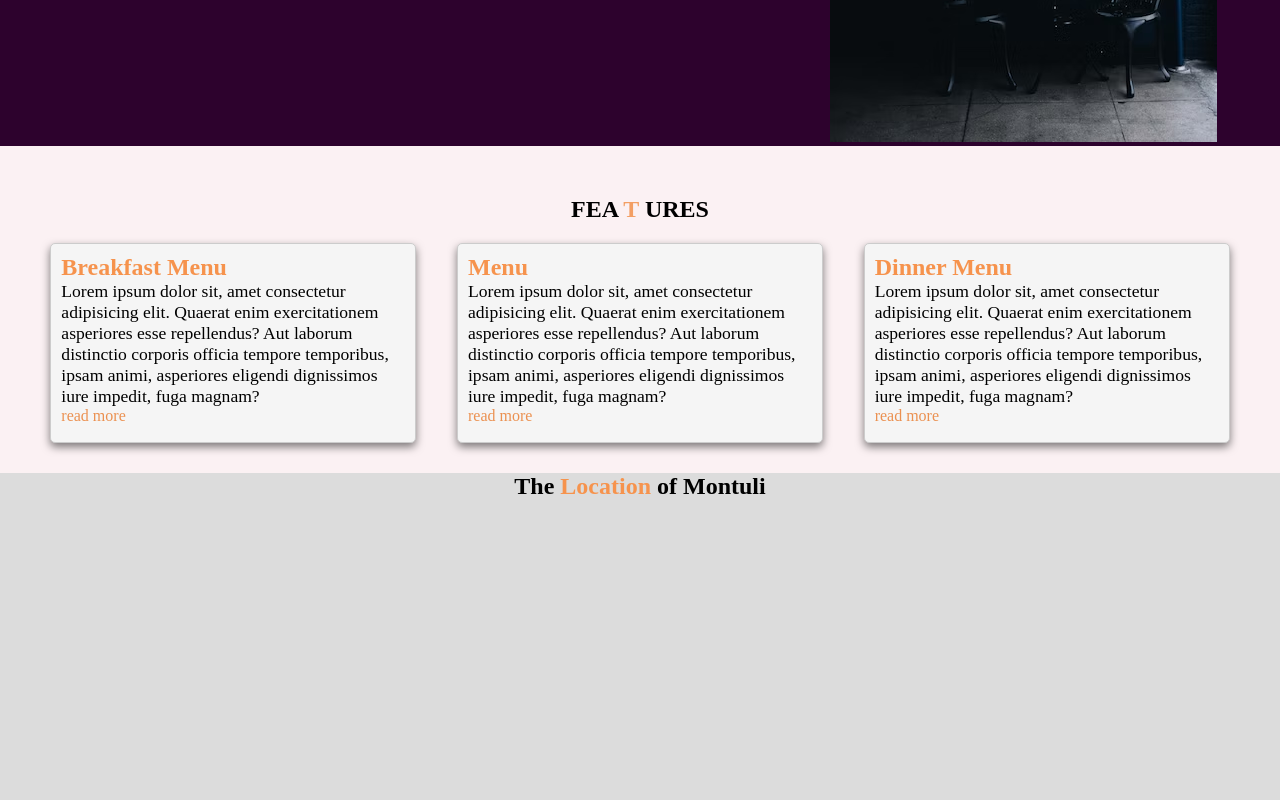
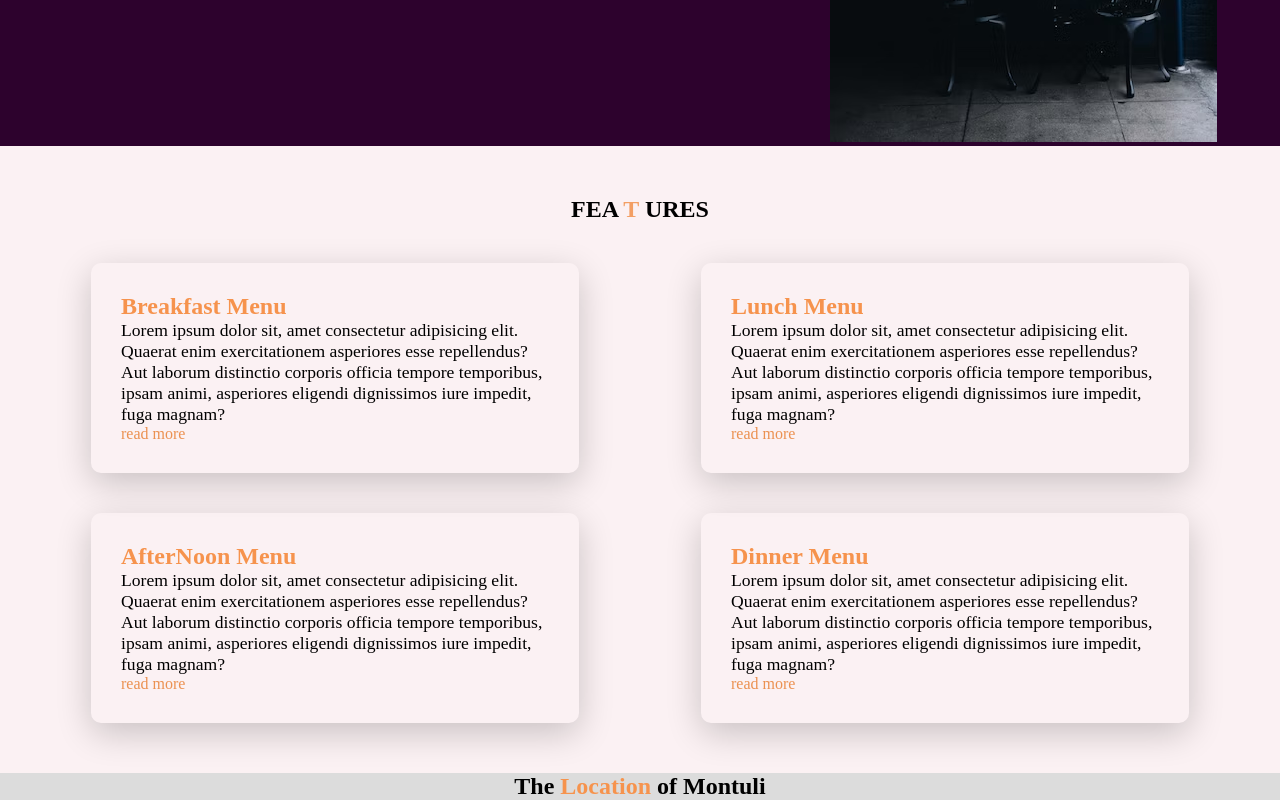
Before and after one commit to Flocky05/MonTuli-Cafe, a plain HTML site: page index.html in a window 1280 px wide. Shown: the part 529-1329 px from the top of the page. Before the commit the page ends 1029 px from the top, so only its background shows below. Drawn offline with Linux system fonts and the light colour scheme.

Commit message:
update FEA T URES section

```diff
--- a/index.html
+++ b/index.html
@@ -6,6 +6,7 @@
     <meta name="viewport" content="width=device-width, initial-scale=1.0">
     <title>MonTuli Cafe</title>
     <link rel="shortcut icon" href="./images/favicon/coffee.png" type="image/x-icon">
+    <link rel="stylesheet" href="https://cdnjs.cloudflare.com/ajax/libs/font-awesome/6.0.0-beta3/css/all.min.css">
 </head>
 <body>
     <!-- navbar section start  -->
@@ -45,7 +46,13 @@
                     <a href="" style="text-decoration: none; color: rgb(235, 145, 81);">read more</a>
                 </div>
                 <div class="card">
-                    <h3 style="color: rgb(246, 147, 77); font-size: 1.5rem;"> Menu</h3>
+                    <h3 style="color: rgb(246, 147, 77); font-size: 1.5rem;">Lunch Menu</h3>
+                    <p style="font-size: 1.1rem;">Lorem ipsum dolor sit, amet consectetur adipisicing elit. Quaerat enim exercitationem asperiores esse repellendus? Aut laborum distinctio corporis officia tempore temporibus, ipsam animi, asperiores eligendi dignissimos iure impedit, fuga magnam?</p>
+                    <a href="" style="text-decoration: none; color: rgb(235, 145, 81);">read more</a>
+                </div>
+                <div class="card">
+                    <i class="CiStar"></i>
+                    <h3 style="color: rgb(246, 147, 77); font-size: 1.5rem;">AfterNoon Menu</h3>
                     <p style="font-size: 1.1rem;">Lorem ipsum dolor sit, amet consectetur adipisicing elit. Quaerat enim exercitationem asperiores esse repellendus? Aut laborum distinctio corporis officia tempore temporibus, ipsam animi, asperiores eligendi dignissimos iure impedit, fuga magnam?</p>
                     <a href="" style="text-decoration: none; color: rgb(235, 145, 81);">read more</a>
                 </div>
--- a/style.css
+++ b/style.css
@@ -50,18 +50,16 @@ transition: width .35s ease-in-out;
 .card-container{
     display: flex;
     justify-content: space-around;
-}
-.card{
-    width: 30%;
-    height: 200px;
-    background-color: whitesmoke;
-    border: 1px solid #ccc;
-    border-radius: 5px;
-    padding: 10px;
-    overflow: hidden;
-    box-shadow: 0 4px 8px rgba(0, 0, 0, 0.5);
+    flex-wrap: wrap;
 }
 
+.card{
+    width: 40%;
+    padding: 30px;
+    margin: 20px auto;
+    box-shadow: 0 10px 35px rgba(0, 0, 0, 0.2);
+    border-radius: 10px;
+}
 
 /* galary section start  */
 .galary-container{
```
